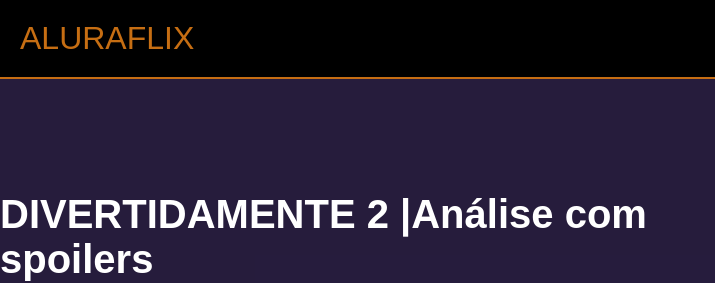
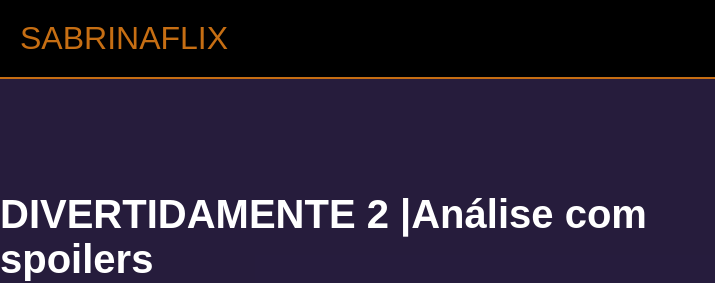
Before and after one commit to Sabrinacg/sabrinaflix, a plain HTML site: page index.html in a window 1280 px wide. Shown: the top 283 px of the page, 0-715 px from the left. Drawn offline with Linux system fonts and the light colour scheme; a web font is replaced by a local one.

Commit message:
alterando Aluraflix para Sabrinaflix

```diff
--- a/index.html
+++ b/index.html
@@ -4,12 +4,12 @@
     <link rel="preconnect" href="https://fonts.googleapis.com">
  <link rel="preconnect" href="https://fonts.gstatic.com" crossorigin>
  <link href="https://fonts.googleapis.com/css2?family=Afacad+Flux:wght@100..1000&display=swap" rel="stylesheet">
-    <title>Aluraflix</title>
+    <title>Sabrinaflix</title>
 </head>
 
 <body>
 
-    <header>ALURAFLIX</header>
+    <header>SABRINAFLIX</header>
 
 
     <section class="chamada"
```
